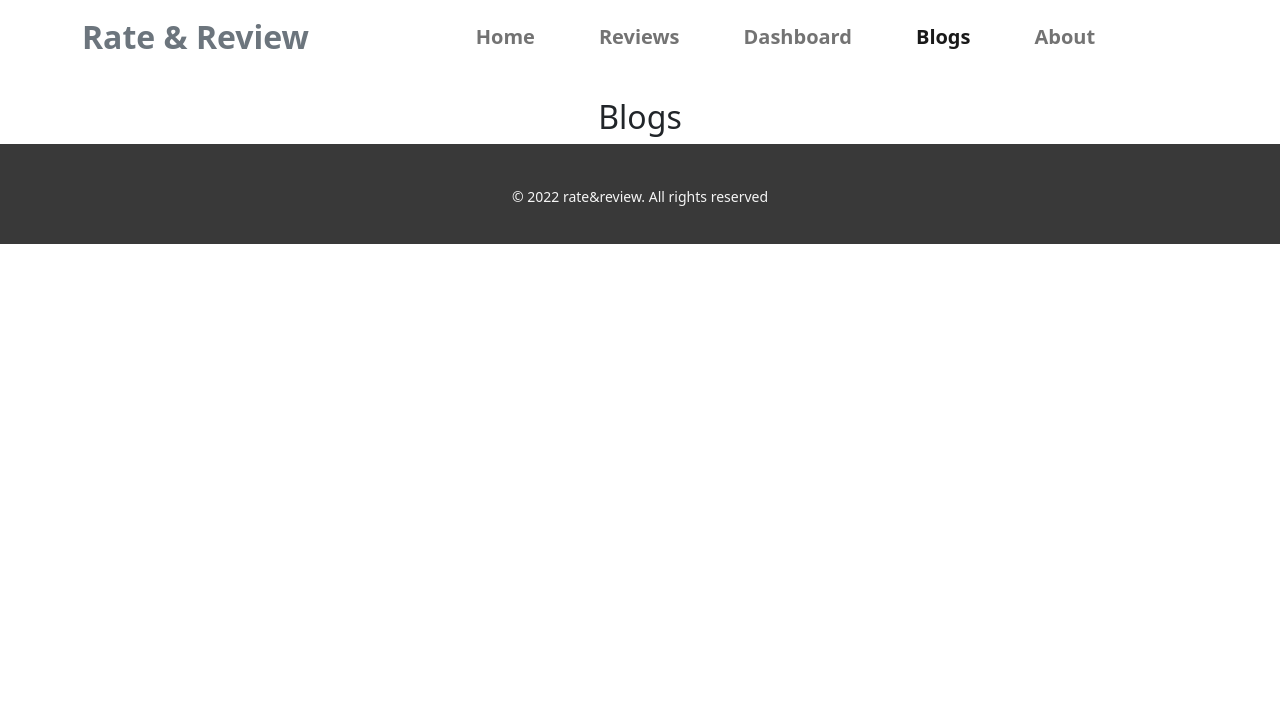
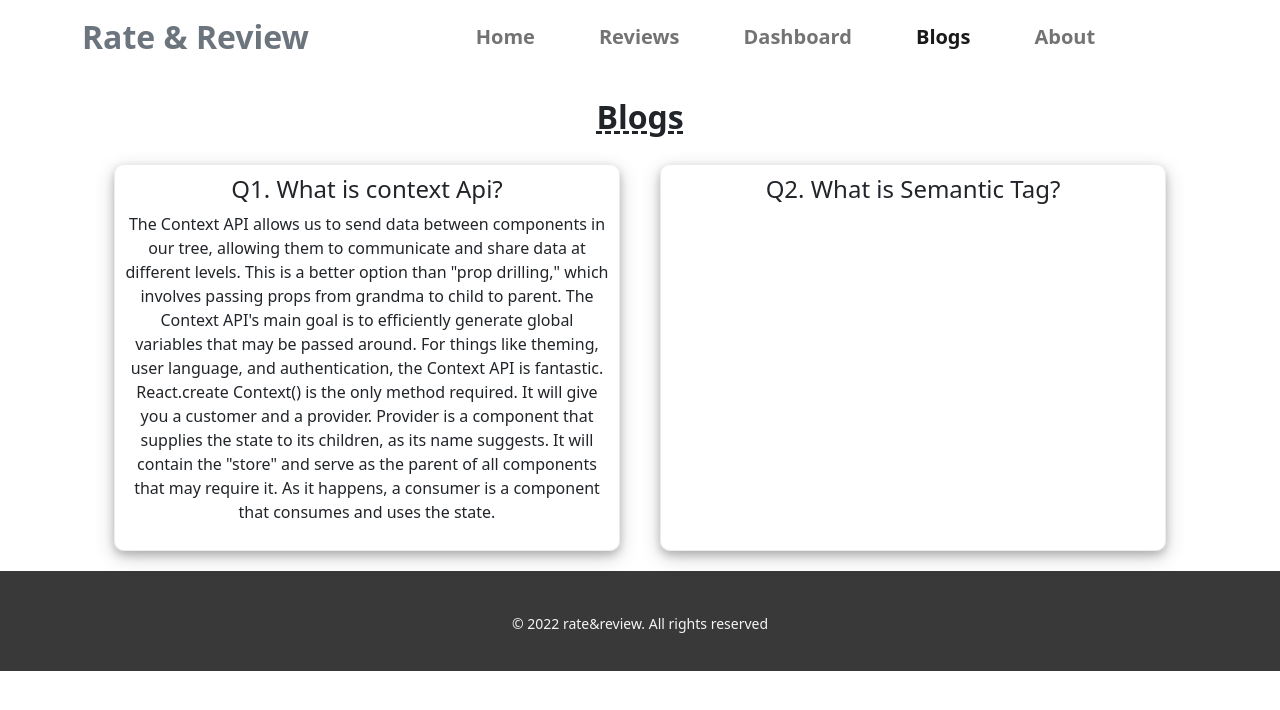
Before and after one commit to Marzan1810662/rate-and-review, a React (Create React App) app: page /blogs in a window 1280 px wide. Shown: the top 710 px of the page. Built offline with nearby package versions, Linux system fonts and the light colour scheme.

Commit message:
Question 1 added in blogs

```diff
--- a/src/components/Blogs/Blogs.css
+++ b/src/components/Blogs/Blogs.css
@@ -0,0 +1,23 @@
+.blogs-title{
+    font-weight: bold;
+    text-decoration-line: underline;
+    text-decoration-style: dashed;
+}
+.qna-div{
+    border: 1px solid rgba(230, 229, 229, 0.719);
+    border-radius: 10px;
+    box-shadow: 0 4px 8px 0 rgba(0, 0, 0, 0.2), 0 6px 20px 0 rgba(0, 0, 0, 0.19);
+    width: 48%;
+    margin: 20px;
+    padding: 10px;
+}
+@media screen and (max-width:576px) {
+    .qna-div{
+        width: 90%;
+    }
+}
+@media screen and (min-width: 576px) and (max-width:992px) {
+    .qna-div{
+        width: 100%;
+    }
+}
--- a/src/components/Blogs/Blogs.js
+++ b/src/components/Blogs/Blogs.js
@@ -1,9 +1,20 @@
 import React from 'react';
+import './Blogs.css'
 
 const Blogs = () => {
     return (
         <div>
-            <h2>Blogs</h2>
+            <h2><span className='blogs-title'>Blogs</span></h2>
+            <div className='container d-flex flex-column flex-lg-row px-4'>
+            <div className='qna-div'>
+                <h4>Q1. What is context Api?</h4>
+                <p>The Context API allows us to send data between components in our tree, allowing them to communicate and share data at different levels. This is a better option than "prop drilling," which involves passing props from grandma to child to parent. The Context API's main goal is to efficiently generate global variables that may be passed around. For things like theming, user language, and authentication, the Context API is fantastic. React.create Context() is the only method required. It will give you a customer and a provider. Provider is a component that supplies the state to its children, as its name suggests. It will contain the "store" and serve as the parent of all components that may require it. As it happens, a consumer is a component that consumes and uses the state.</p>
+            </div>
+            <div className='qna-div'>
+                <h4>Q2. What is Semantic Tag?</h4>
+                <p></p>
+            </div>
+        </div>
         </div>
     );
 };
```
